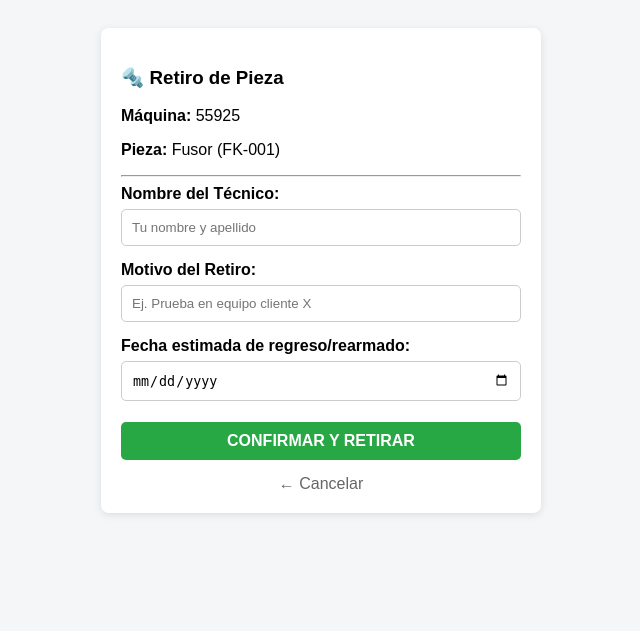
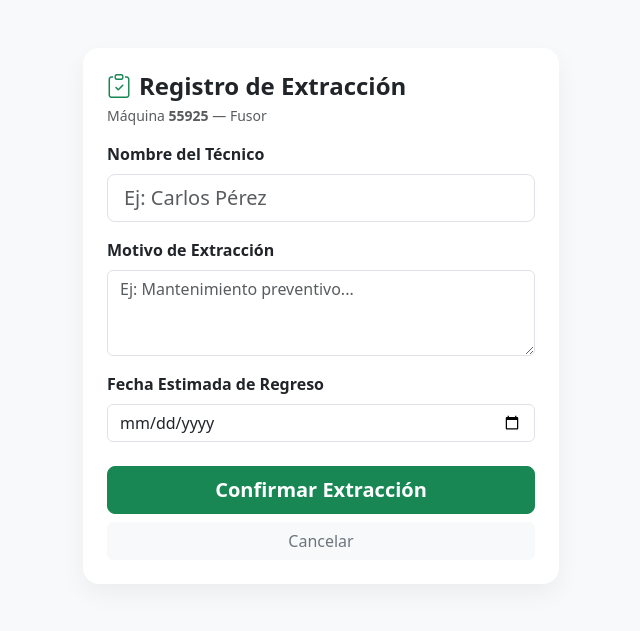
Before and after one commit to bryanyael/inventario-taller, a Flask app: page /solicitar/55925/1 in a window 1280 px wide. Shown: the top 631 px of the page, without its empty margins (319-959 px from the left). Run offline with Flask 3, Linux system fonts and the light colour scheme; data comes from the database, SQL or seed files in the repository.

Commit message:
Update solicitud.html

```diff
--- a/templates/solicitud.html
+++ b/templates/solicitud.html
@@ -1,43 +1,47 @@
-
 <!DOCTYPE html>
 <html lang="es">
 <head>
     <meta charset="UTF-8">
     <meta name="viewport" content="width=device-width, initial-scale=1.0">
     <title>Solicitar Pieza</title>
+    <link href="https://cdn.jsdelivr.net/npm/bootstrap@5.3.0/dist/css/bootstrap.min.css" rel="stylesheet">
+    <link rel="stylesheet" href="https://cdn.jsdelivr.net/npm/bootstrap-icons@1.11.0/font/bootstrap-icons.css">
     <style>
-        body { font-family: Arial, sans-serif; padding: 20px; background: #f4f6f8; }
-        .box { background: white; padding: 20px; border-radius: 8px; max-width: 400px; margin: auto; box-shadow: 0 2px 8px rgba(0,0,0,0.1); }
-        input, button { width: 100%; padding: 10px; margin-top: 6px; margin-bottom: 15px; border-radius: 5px; border: 1px solid #ccc; box-sizing: border-box; }
-        button { background: #28a745; color: white; font-weight: bold; border: none; font-size: 1rem; cursor: pointer; }
+        body { background-color: #f8f9fa; }
+        .card-custom { border: none; border-radius: 16px; box-shadow: 0 10px 25px rgba(0,0,0,0.05); }
     </style>
 </head>
 <body>
+    <div class="container py-5" style="max-width: 500px;">
+        <div class="card card-custom bg-white p-4">
+            <h4 class="fw-bold text-dark mb-1"><i class="bi bi-clipboard-check text-success me-2"></i>Registro de Extracción</h4>
+            <p class="text-muted small mb-3">Máquina <strong>{{ codigo }}</strong> — {{ pieza.nombre }}</p>
 
-    <div class="box">
-        <h3>🔩 Retiro de Pieza</h3>
-        <p><strong>Máquina:</strong> {{ codigo }}</p>
-        <p><strong>Pieza:</strong> {{ pieza.nombre }} ({{ pieza.codigo }})</p>
-        <hr>
+            <form action="/enviar_solicitud" method="POST">
+                <input type="hidden" name="codigo" value="{{ codigo }}">
+                <input type="hidden" name="pieza_id" value="{{ pieza.id }}">
 
-        <form action="/enviar_solicitud" method="POST">
-            <input type="hidden" name="codigo" value="{{ codigo }}">
-            <input type="hidden" name="pieza_id" value="{{ pieza.id }}">
+                <div class="mb-3">
+                    <label class="form-label fw-semibold">Nombre del Técnico</label>
+                    <input type="text" name="tecnico" class="form-control form-control-lg" placeholder="Ej: Carlos Pérez" required>
+                </div>
 
-            <label><strong>Nombre del Técnico:</strong></label>
-            <input type="text" name="tecnico" placeholder="Tu nombre y apellido" required>
+                <div class="mb-3">
+                    <label class="form-label fw-semibold">Motivo de Extracción</label>
+                    <textarea name="motivo" class="form-control" rows="3" placeholder="Ej: Mantenimiento preventivo..." required></textarea>
+                </div>
 
-            <label><strong>Motivo del Retiro:</strong></label>
-            <input type="text" name="motivo" placeholder="Ej. Prueba en equipo cliente X" required>
+                <div class="mb-4">
+                    <label class="form-label fw-semibold">Fecha Estimada de Regreso</label>
+                    <input type="date" name="fecha_regreso" class="form-control" required>
+                </div>
 
-            <label><strong>Fecha estimada de regreso/rearmado:</strong></label>
-            <input type="date" name="fecha_regreso" required>
-
-            <button type="submit">CONFIRMAR Y RETIRAR</button>
-        </form>
-
-        <a href="/maquina/{{ codigo }}" style="display:block; text-align:center; color:#666; text-decoration:none;">← Cancelar</a>
+                <button type="submit" class="btn btn-success btn-lg w-100 fw-bold rounded-3 mb-2">
+                    Confirmar Extracción
+                </button>
+                <a href="/maquina/{{ codigo }}" class="btn btn-light w-100 text-secondary">Cancelar</a>
+            </form>
+        </div>
     </div>
-
 </body>
 </html>
```
